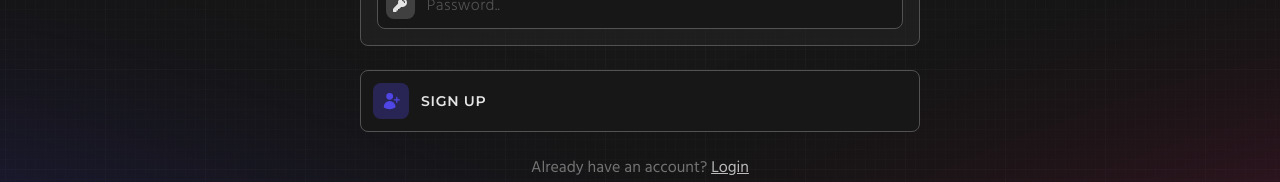
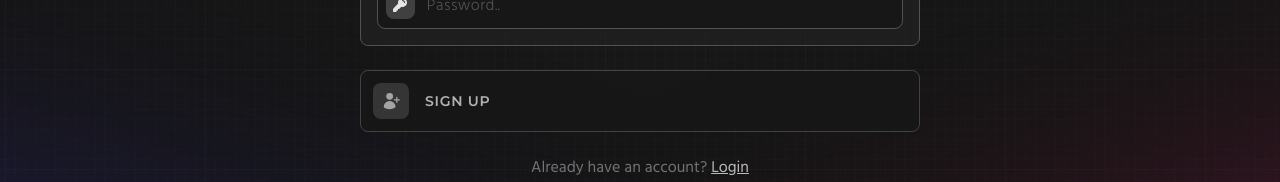
Before and after one commit to kos3l/manageable-kanban-app, a React (Vite) app: page /register in a window 1280 px wide. Shown: the part 536-718 px from the top of the page. Built offline with nearby package versions, Linux system fonts and the light colour scheme; no server answers.

Commit message:
register validation done

```diff
--- /dev/null
+++ b/src/models/responses/IApiError.tsx
@@ -0,0 +1,4 @@
+type IApiError = {
+  message: string;
+};
+export { type IApiError };
--- a/src/routes/register/Register.tsx
+++ b/src/routes/register/Register.tsx
@@ -1,6 +1,7 @@
 import {
   AtSymbolIcon,
   CakeIcon,
+  ExclamationTriangleIcon,
   IdentificationIcon,
   KeyIcon,
   UserPlusIcon,
@@ -15,6 +16,9 @@ import DateInput from "../../ui/inputs/DateInput";
 import TextInput from "../../ui/inputs/TextInput";
 import { DateHelper } from "../../util/helpers/DateHelper";
 import gradient from "../../assets/gradient.svg";
+import { AxiosError, AxiosResponse } from "axios";
+import { IRegisterUserResponse } from "../../models/responses/IRegisterUserResponse";
+import { IApiError } from "../../models/responses/IApiError";
 
 export default function RegisterPage() {
   const { registerUser } = useAuthService();
@@ -24,7 +28,12 @@ export default function RegisterPage() {
   const [email, setEmail] = useState<string>("");
   const [password, setPassword] = useState<string>("");
 
-  const mutation = useMutation({
+  const mutation = useMutation<
+    AxiosResponse<IRegisterUserResponse, any>,
+    AxiosResponse<IApiError, any>,
+    ICreateUserDTO,
+    unknown
+  >({
     mutationFn: (newUser: ICreateUserDTO) => {
       return registerUser(newUser);
     },
@@ -33,6 +42,10 @@ export default function RegisterPage() {
   if (mutation.isSuccess) {
     return <Navigate to={"/login"}></Navigate>;
   }
+
+  const isFormInvalid = () => {
+    return firstName == "" || lastName == "" || email == "" || password == "";
+  };
 
   return (
     <>
@@ -54,10 +67,12 @@ export default function RegisterPage() {
                   icon={
                     <IdentificationIcon className="m-0 w-5 p-0"></IdentificationIcon>
                   }
+                  isRequred={true}
                   placeholder="First Name.."
                   value={firstName}
                   onChange={(val) => setFirstName(val)}
                   name="firstName"
+                  minLenght={3}
                 ></TextInput>
                 <TextInput
                   icon={
@@ -65,8 +80,10 @@ export default function RegisterPage() {
                   }
                   placeholder="Last Name.."
                   value={lastName}
+                  isRequred={true}
                   onChange={(val) => setLastName(val)}
                   name="lastName"
+                  minLenght={3}
                 ></TextInput>
                 <DateInput
                   icon={<CakeIcon className="m-0 w-5 p-0"></CakeIcon>}
@@ -80,6 +97,8 @@ export default function RegisterPage() {
                   value={email}
                   onChange={(val) => setEmail(val)}
                   name="email"
+                  isRequred={true}
+                  minLenght={6}
                 ></TextInput>
                 <TextInput
                   icon={<KeyIcon className="m-0 w-4 p-0"></KeyIcon>}
@@ -87,12 +106,26 @@ export default function RegisterPage() {
                   value={password}
                   onChange={(val) => setPassword(val)}
                   name="password"
+                  isRequred={true}
+                  minLenght={6}
                 ></TextInput>
+                {mutation.isError &&
+                mutation.error.data.message == "Email already exists" ? (
+                  <div className="flex w-max items-center gap-2">
+                    <ExclamationTriangleIcon className="w-6 text-red-700"></ExclamationTriangleIcon>{" "}
+                    <p className="mt-0.5 text-lg text-neutral-500">
+                      Sorry, this email has been used already.
+                    </p>
+                  </div>
+                ) : (
+                  <></>
+                )}
               </div>
             </div>
             <div className="w-full">
               <ActionButton
-                color="indigo"
+                isDisabled={isFormInvalid()}
+                color={isFormInvalid() ? "white" : "indigo"}
                 onClick={() => {
                   mutation.mutate({
                     firstName: firstName,
@@ -104,7 +137,13 @@ export default function RegisterPage() {
                 }}
                 content={"SIGN UP"}
                 icon={
-                  <UserPlusIcon className="w-5 text-indigo-600"></UserPlusIcon>
+                  <UserPlusIcon
+                    className={
+                      isFormInvalid()
+                        ? "w-5 text-neutral-300"
+                        : "w-5 text-indigo-600"
+                    }
+                  ></UserPlusIcon>
                 }
               ></ActionButton>
             </div>
--- a/src/ui/buttons/ActionButton.tsx
+++ b/src/ui/buttons/ActionButton.tsx
@@ -7,6 +7,7 @@ interface IProps {
   onClick?: () => void;
   color: string;
   isSubmitBtn?: boolean;
+  isDisabled?: boolean;
 }
 
 type colorVariants = {
@@ -15,14 +16,14 @@ type colorVariants = {
 };
 
 export default function ActionButton(props: IProps) {
-  const { icon, color, content, onClick, isSubmitBtn } = props;
+  const { icon, color, content, onClick, isSubmitBtn, isDisabled } = props;
 
   const wrapperColorVariants: colorIndex & colorVariants = {
     indigo:
-      "flex w-full items-center gap-3 rounded-lg border border-neutral-600 bg-neutral-900 px-3 py-3 transition hover:border-indigo-600 hover:drop-shadow-xl hover:transition",
-    red: "flex w-full items-center gap-4 rounded-lg border border-neutral-600 bg-neutral-900 px-3 py-3 transition hover:border-red-700 hover:drop-shadow-4xl hover:transition",
+      "flex w-full disabled:opacity-75 disabled:border-neutral-600 items-center gap-3 rounded-lg border border-neutral-600 bg-neutral-900 px-3 py-3 transition hover:border-indigo-600 hover:drop-shadow-xl hover:transition",
+    red: "flex w-full items-center gap-4 disabled:opacity-75 disabled:border-neutral-600 rounded-lg border border-neutral-600 bg-neutral-900 px-3 py-3 transition hover:border-red-700 hover:drop-shadow-4xl hover:transition",
     white:
-      "flex w-full items-center gap-4 rounded-lg border border-neutral-600 bg-neutral-900 px-3 py-3 transition hover:border-neutral-300 hover:drop-shadow-4xl hover:transition",
+      "flex w-full items-center gap-4 disabled:opacity-75 disabled:border-neutral-600 rounded-lg border border-neutral-600 bg-neutral-900 px-3 py-3 transition hover:border-neutral-300 hover:drop-shadow-4xl hover:transition",
   };
 
   const boxColorVariants: colorIndex & colorVariants = {
@@ -38,9 +39,10 @@ export default function ActionButton(props: IProps) {
       type={isSubmitBtn ? "submit" : "button"}
       onClick={onClick ? () => onClick() : undefined}
       className={`${wrapperColorVariants[color]}`}
+      disabled={isDisabled}
     >
       <div className={`${boxColorVariants[color]}`}>{icon}</div>
-      <p className="m-0 font-serif text-sm font-semibold tracking-wider">
+      <p className="m-0 font-serif text-sm font-semibold tracking-wider ">
         {content}
       </p>
     </button>
--- a/src/ui/inputs/TextInput.tsx
+++ b/src/ui/inputs/TextInput.tsx
@@ -1,4 +1,5 @@
-import { ReactNode } from "react";
+import { ExclamationTriangleIcon } from "@heroicons/react/24/solid";
+import { ReactNode, useState } from "react";
 
 interface IProps {
   placeholder: string;
@@ -6,19 +7,42 @@ interface IProps {
   value?: string;
   onChange: (newValue: string) => void;
   name?: string;
+  isRequred?: boolean;
+  minLenght?: number;
 }
 
 export default function TextInput(props: IProps) {
-  const { icon, placeholder, value, onChange, name } = props;
+  const { icon, placeholder, value, onChange, name, isRequred, minLenght } =
+    props;
+  const [showError, setShowError] = useState<boolean>(false);
+  const [error, setError] = useState<string>("");
 
+  function handleOnBlur(val: string) {
+    if (isRequred && val == "") {
+      setError("Field is required!");
+      setShowError(true);
+    } else if (minLenght && minLenght > val.length) {
+      setError(`Filed must be atleast ${minLenght} characters.`);
+      setShowError(true);
+    } else {
+      setError("");
+      setShowError(false);
+    }
+  }
   return (
-    <div className="flex h-12 w-full items-center rounded-lg border border-neutral-600 bg-neutral-900 px-2">
+    <div
+      style={showError ? { borderColor: "#7f1d1d" } : {}}
+      className="relative flex h-12 w-full items-center rounded-lg border border-neutral-600 bg-neutral-900 px-2"
+    >
       {icon && (
         <div className="flex h-7 w-7 min-w-[1.8rem] items-center justify-center rounded-lg bg-neutral-700">
           {icon}
         </div>
       )}
       <input
+        minLength={minLenght}
+        required={isRequred}
+        onBlur={(event) => handleOnBlur(event.target.value)}
         name={name}
         value={value}
         onChange={(event) => onChange(event.target.value)}
@@ -26,6 +50,13 @@ export default function TextInput(props: IProps) {
         placeholder={placeholder}
         className="text-md h-full grow bg-transparent px-3 pt-0.5 font-sans font-thin tracking-normal text-neutral-400 placeholder:font-thin placeholder:tracking-wide placeholder:text-neutral-600 focus:outline-none"
       />
+      {showError && error !== "" ? (
+        <div className="absolute right-3 top-[14px]">
+          <p className="text-sm text-red-900">{error}</p>
+        </div>
+      ) : (
+        <></>
+      )}
     </div>
   );
 }
```
